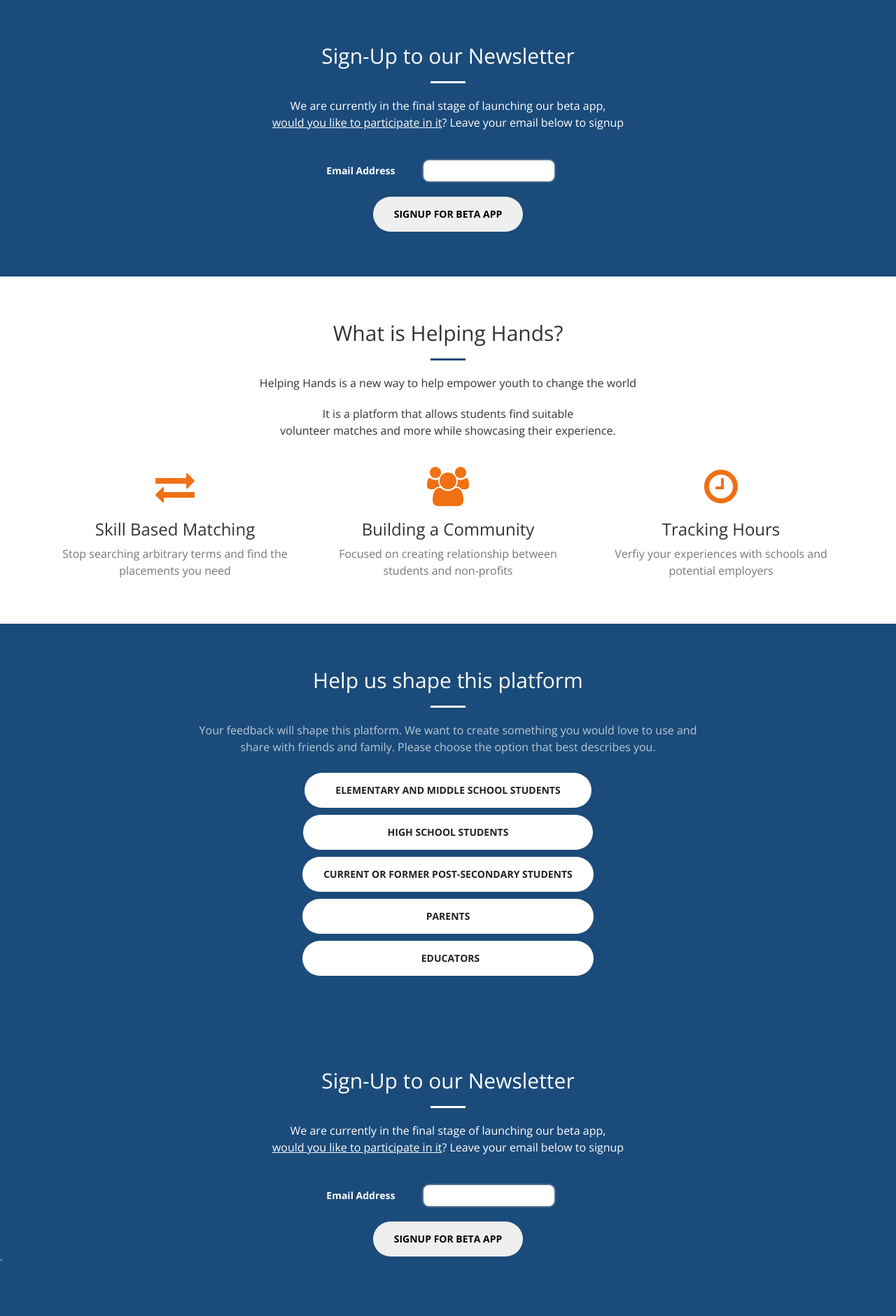
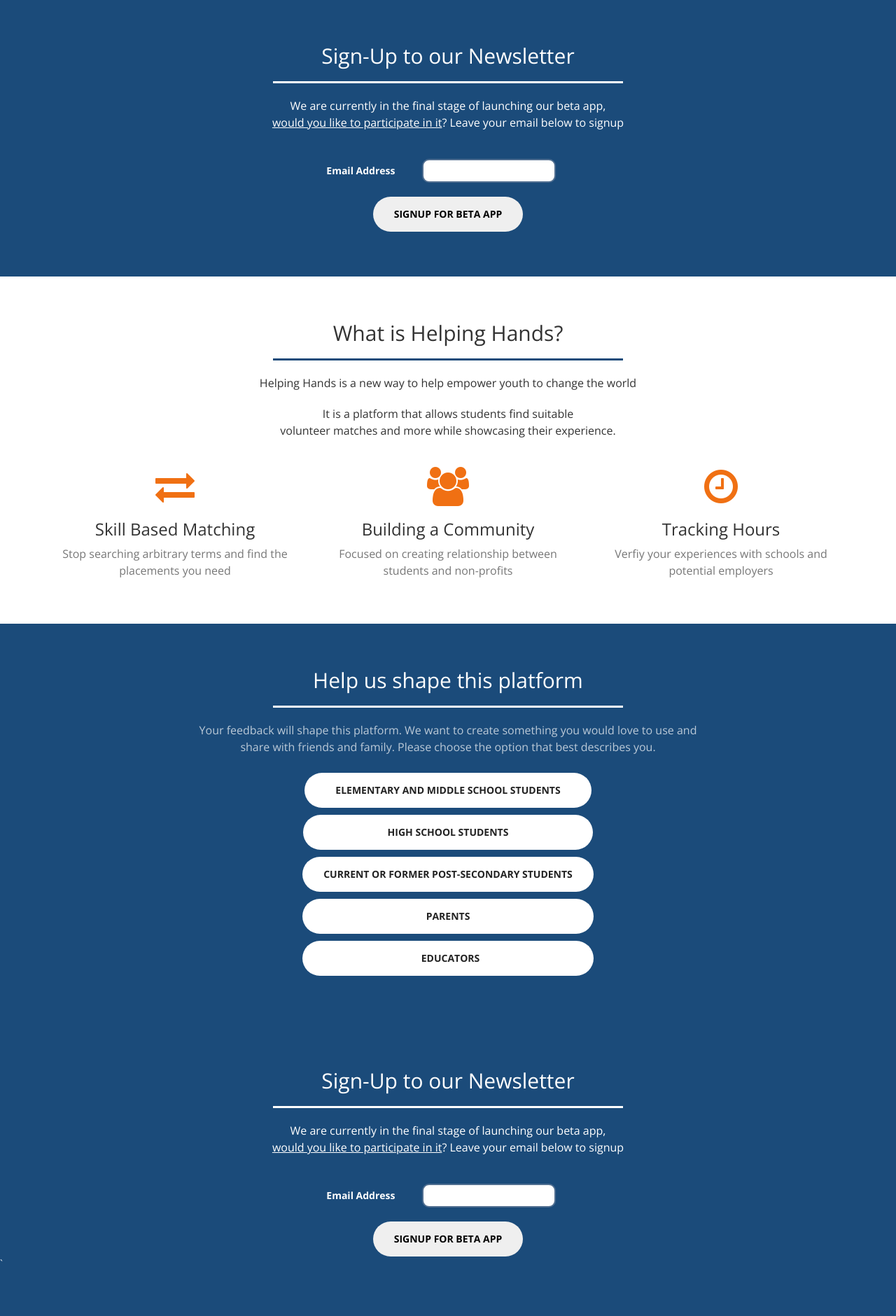
Before and after one commit to helpinghandsapp/helpinghandsapp-static-page, a PHP site: page / in a window 1280 px wide. Shown: the part 641-2521 px from the top of the page at 70% size. Run offline with PHP 8.4, Linux system fonts and the light colour scheme; some libraries are stand-ins or nearby versions.

Commit message:
Update creative.css

```diff
--- a/css/creative.css
+++ b/css/creative.css
@@ -15,7 +15,7 @@ body {
 }
 
 hr {
-    max-width: 50px;
+    max-width: 500px;
     border-width: 3px;
 }
 
@@ -61,6 +61,11 @@ p.withbackground {
 }
 .bg-primary {
     background-color: #1B4B7A;
+}
+
+.bg-secondary {
+    background-color: white;
+    color: #1B4B7A;
 }
 
 .bg-light {
```
